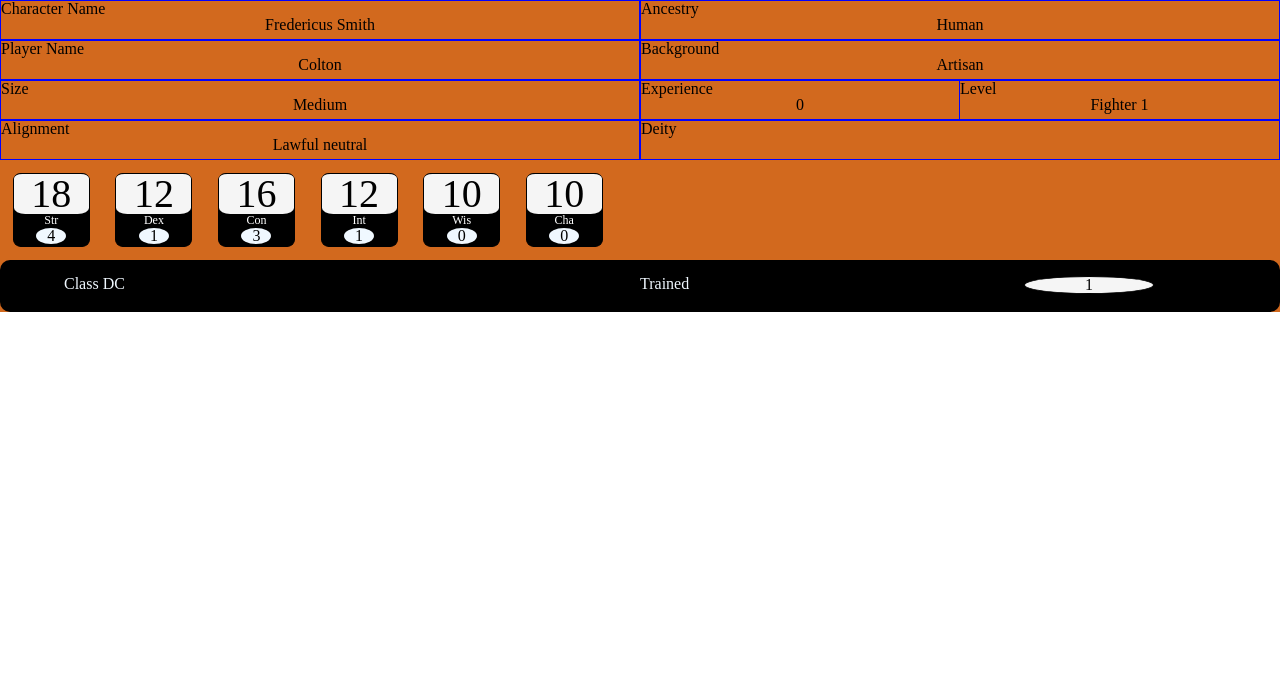
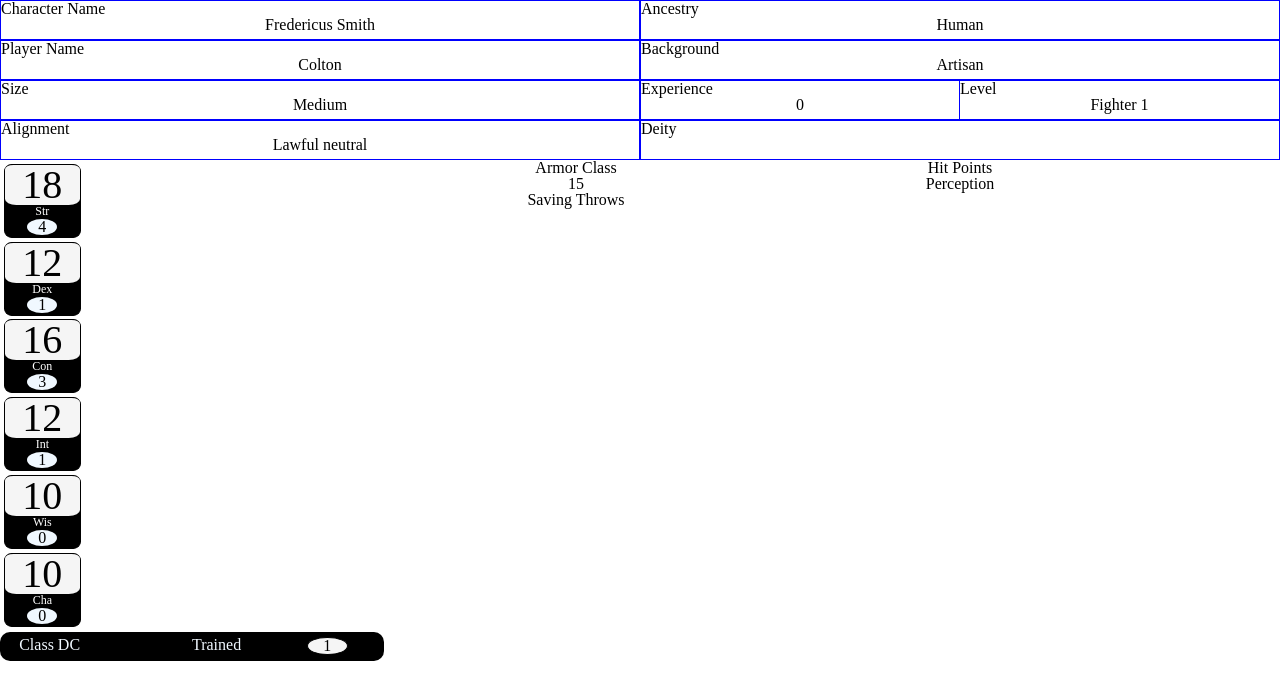
Before and after one commit to checol70/rpgcharacter.com, a React (Create React App) app in the folder rpgcharacter.com/: page / in a window 1280 px wide. Shown: the top 700 px of the page. Built offline with nearby package versions, Linux system fonts and the light colour scheme.

Commit message:
Got some kind of ac calculation going, still fixing it.

```diff
--- a/rpgcharacter.com/src/Constructors/Item.js
+++ b/rpgcharacter.com/src/Constructors/Item.js
@@ -1,5 +1,5 @@
 class Item {
-    constructor(quantity, name,type, bonusType, cost, damage,  bulk, hands, group, traits, bonusValue, dexCap, checkPenalty, speedPenalty, strength, description, uses){
+    constructor(quantity, name,type, bonusType, cost, damage,  bulk, hands, group, traits, bonusValue, dexCap, checkPenalty, speedPenalty, strength, description, uses, equipped, hardness, hitPoints, brokenThreshold){
         this.quantity = quantity;
         this.name = name;
         this.type = type;
@@ -17,6 +17,10 @@ class Item {
         this.strength = strength;
         this.description = description;
         this.uses = uses;
+        this.equipped = equipped;
+        this.hardness = hardness;
+        this.hitPoints = hitPoints;
+        this.brokenThreshold = brokenThreshold;
     }
 }
 export{Item};
--- a/rpgcharacter.com/src/Constructors/skill.js
+++ b/rpgcharacter.com/src/Constructors/skill.js
@@ -1,14 +1,15 @@
 class Skill{
-    constructor(name, stat, trainingLevel, itemBonus, level){
+    constructor(name, stat, trainingLevel, itemBonus){
         this.name = name;
         this.trainingLevel = trainingLevel;
         this.stat = stat;
         this.itemBonus = itemBonus;
-        this.value = this.calculateSkill(level)
     }
     calculateSkill =(level, statValue)=> {
         let trainingTotal = 0;
         this.trainingLevel === "Trained"? trainingTotal = 2:this.trainingLevel === "Expert"? trainingTotal = 4: this.trainingLevel === "Master"? trainingTotal = 6: this.trainingLevel === "Legend"? trainingTotal = 8: trainingTotal = 0;
+        console.log(trainingTotal);
+        console.log(this.trainingLevel);
         return statValue + trainingTotal > 0? level: 0 + trainingTotal + this.itemBonus;
     }
 }
--- a/rpgcharacter.com/src/components/StatItem/StatItem.css
+++ b/rpgcharacter.com/src/components/StatItem/StatItem.css
@@ -41,7 +41,7 @@
     width: 75px;
     background-color: black;
     margin: 1% 1%;
-    float: left;
+    /* float: left; */
 }
 body{
     text-align: center;
--- a/rpgcharacter.com/src/pages/PFSecondEditionSheet/Sheet.js
+++ b/rpgcharacter.com/src/pages/PFSecondEditionSheet/Sheet.js
@@ -62,6 +62,12 @@ class Sheet extends Component {
       Cha: new Stat("Charisma", "Cha", 10),
     },
     classDC: new Skill("ClassDC", "Str", "Trained"),
+    armorTraining: {
+      Unarmored: new Skill("Unarmored", null, "Trained"),
+      Light: new Skill("Light", null, "Trained"),
+      Medium: new Skill("Medium", null, "Trained"),
+      Heavy: new Skill("Heavy", null, "Trained"),
+    },
     skills: [
       new Skill("Acrobatics", "Dex", "Untrained"),
       new Skill("Arcana", "Int", "Untrained"),
@@ -84,7 +90,12 @@ class Sheet extends Component {
     ],
     meleeAttacks: [],
     rangeAttacks: [],
-    weaponProficiencies: [],
+    weaponProficiencies: [
+      new Skill("Simple", null, "Expert"),
+      new Skill("Martial", null, "Expert"),
+      new Skill("Advanced", null, "Trained"),
+      new Skill("Unarmed", null, "Expert"),
+    ],
     languages: [],
     speed: [],
     hitPoints: 10,
@@ -185,11 +196,34 @@ class Sheet extends Component {
         2,
         -2,
         -5,
-        14
+        14,
+        "Medium Leather Armor",
+        null,
+        true
       ),
-      new Item(1, "backpack", "Utility", null, [0, 0, 1, 0], null, 0),
-      new Item(1, "bedroll", "Utility", null, [], null, 0),
-      new Item(2, "belt pouch", "Utility", null, [], null, 0),
+      new Item(
+        1,
+        "Steel Shield",
+        "Shield",
+        "AC",
+        [0, 2, 0, 0],
+        null,
+        1,
+        1,
+        null,
+        null,
+        2,
+        null,
+        null,
+        0,
+        null,
+        "A steel shield to protect yourself",
+        null,
+        true
+      ),
+      new Item(1, "Backpack", "Utility", null, [0, 0, 1, 0], null, 0),
+      new Item(1, "Bedroll", "Utility", null, [], null, 0),
+      new Item(2, "Belt Pouch", "Utility", null, [], null, 0),
       new Item(10, "pieces of chalk", "Utility", null, [], null, 0),
       new Item(1, "flint and steel", "Utility", null, [], null, 0),
       new Item(50, "feet of rope", "Utility", null, [], null, 0),
@@ -207,7 +241,7 @@ class Sheet extends Component {
   calculateItemBonuses = (bonusType) => {
     let total = 0;
     this.state.itembonuses.forEach((element) => {
-      if (element.type === bonusType) {
+      if (element.type === bonusType && element.equipped === true) {
         total += element.bonusValue;
       }
     });
@@ -233,6 +267,49 @@ class Sheet extends Component {
 
   showEmptyString(string) {
     return string !== "" ? string : "\xa0";
+  }
+  calculateAC() {
+    let armorClass = 10;
+    let armorEquipped = this.state.inventory.find(
+      (element) => element.type === "Armor" && element.equipped
+    );
+    console.log(armorEquipped);
+    if (armorEquipped === null) {
+      armorEquipped = new Item(
+        1,
+        "Unarmored",
+        "Armor",
+        0,
+        null,
+        null,
+        0,
+        null,
+        "Unarmored",
+        null,
+        0,
+        100,
+        0,
+        0,
+        0,
+        "You are not wearing armor",
+        null,
+        true
+      );
+    }
+    armorClass += armorEquipped.bonusValue;
+    console.log(armorClass)
+    if (this.state.abilityScores.Dex.mod > armorEquipped.dexCap) {
+      armorClass += armorEquipped.dexCap;
+    } else {
+      armorClass += this.state.abilityScores.Dex.mod;
+    }
+    console.log(armorClass);
+    let currentArmorSkill = this.state.armorTraining[armorEquipped.group];
+    const proficiency = currentArmorSkill.calculateSkill(this.state.level, 0);
+    console.log(currentArmorSkill);
+    console.log(proficiency)
+    armorClass += proficiency;
+    return armorClass;
   }
 
   render = () => {
@@ -287,9 +364,19 @@ class Sheet extends Component {
             </div>
           </div>
         </div>
-
-        <div className="stats">{this.getStats()}</div>
-        <div className="class-dc">{this.showClassDC()}</div>
+        <div className="column">
+          <div className="stats">{this.getStats()}</div>
+          <div className="class-dc">{this.showClassDC()}</div>
+        </div>
+        <div className="column">
+          <p>Armor Class</p>
+          <p>{this.calculateAC()}</p>
+          <p>Saving Throws</p>
+        </div>
+        <div className="column">
+          <p>Hit Points</p>
+          <p>Perception</p>
+        </div>
       </div>
     );
   };
```
